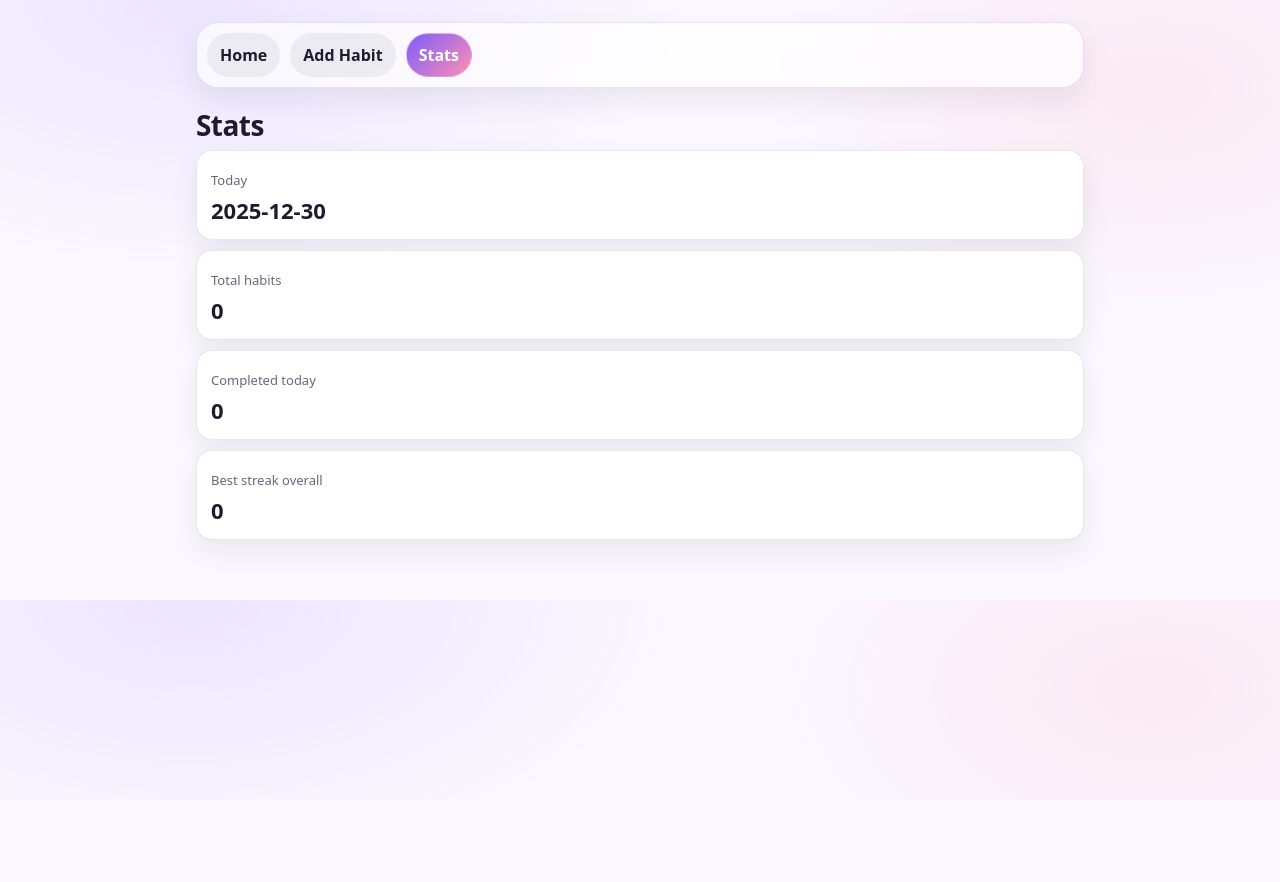
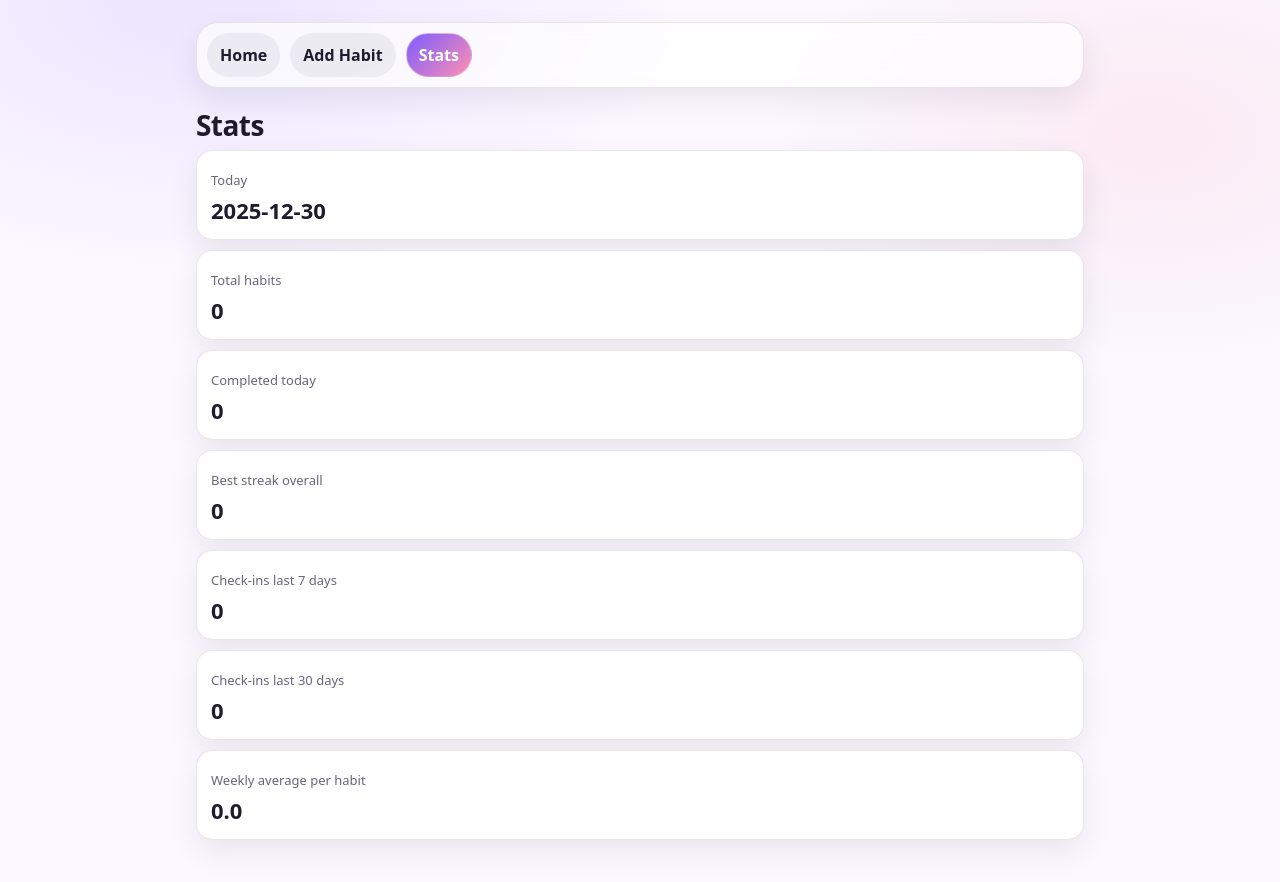
Before and after one commit to Jinaaaaks/habit-tracker, a React (Vite) app: page /stats in a window 1280 px wide. Shown: the top 882 px of the page. Before the commit the page ends 800 px from the top, so only its background shows below. Built offline with nearby package versions, Linux system fonts and the light colour scheme.

Commit message:
feat: add weekly and monthly check-in stats

```diff
--- a/src/pages/Stats.jsx
+++ b/src/pages/Stats.jsx
@@ -1,6 +1,35 @@
 import { useEffect, useMemo, useState } from "react";
 import { getHabits } from "../utils/storage.js";
 import { getTodayISO } from "../utils/dates.js";
+
+function getLastNDatesISO(n) {
+  const out = [];
+  const d = new Date();
+  d.setHours(0, 0, 0, 0);
+
+  for (let i = 0; i < n; i++) {
+    const yyyy = d.getFullYear();
+    const mm = String(d.getMonth() + 1).padStart(2, "0");
+    const dd = String(d.getDate()).padStart(2, "0");
+    out.push(`${yyyy}-${mm}-${dd}`);
+    d.setDate(d.getDate() - 1);
+  }
+  return out;
+}
+
+function normalizeCheckIns(checkIns) {
+  // supports old format ["YYYY-MM-DD"] and new format [{date,mood,note}]
+  if (!Array.isArray(checkIns)) return [];
+  if (checkIns.length === 0) return [];
+
+  if (typeof checkIns[0] === "string") {
+    return checkIns.map((date) => ({ date }));
+  }
+
+  return checkIns
+    .map((x) => (x && typeof x === "object" ? x : null))
+    .filter(Boolean);
+}
 
 export default function Stats() {
   const [habits, setHabits] = useState([]);
@@ -10,23 +39,40 @@ export default function Stats() {
   }, []);
 
   const stats = useMemo(() => {
+    const today = getTodayISO();
     const total = habits.length;
-    const today = getTodayISO();
 
-    const completedToday = habits.filter(
-      (h) => h.lastCheckIn === today
-    ).length;
+    const completedToday = habits.filter((h) => h.lastCheckIn === today).length;
 
     const bestOverall =
-      habits.length === 0
-        ? 0
-        : Math.max(...habits.map((h) => h.bestStreak || 0));
+      total === 0 ? 0 : Math.max(...habits.map((h) => h.bestStreak || 0));
+
+    const last7 = new Set(getLastNDatesISO(7));
+    const last30 = new Set(getLastNDatesISO(30));
+
+    let weeklyCheckIns = 0;
+    let monthlyCheckIns = 0;
+
+    for (const h of habits) {
+      const entries = normalizeCheckIns(h.checkIns);
+
+      for (const e of entries) {
+        if (!e.date) continue;
+        if (last7.has(e.date)) weeklyCheckIns += 1;
+        if (last30.has(e.date)) monthlyCheckIns += 1;
+      }
+    }
+
+    const weeklyAvgPerHabit = total === 0 ? 0 : (weeklyCheckIns / total);
 
     return {
+      today,
       total,
       completedToday,
       bestOverall,
-      today,
+      weeklyCheckIns,
+      monthlyCheckIns,
+      weeklyAvgPerHabit,
     };
   }, [habits]);
 
@@ -39,6 +85,13 @@ export default function Stats() {
         <StatCard label="Total habits" value={stats.total} />
         <StatCard label="Completed today" value={stats.completedToday} />
         <StatCard label="Best streak overall" value={stats.bestOverall} />
+
+        <StatCard label="Check-ins last 7 days" value={stats.weeklyCheckIns} />
+        <StatCard label="Check-ins last 30 days" value={stats.monthlyCheckIns} />
+        <StatCard
+          label="Weekly average per habit"
+          value={stats.weeklyAvgPerHabit.toFixed(1)}
+        />
       </div>
     </div>
   );
@@ -48,9 +101,7 @@ function StatCard({ label, value }) {
   return (
     <div className="card">
       <div className="habitMeta">{label}</div>
-      <div className="statValue">
-        {value}
-      </div>
+      <div className="statValue">{value}</div>
     </div>
   );
 }
```
